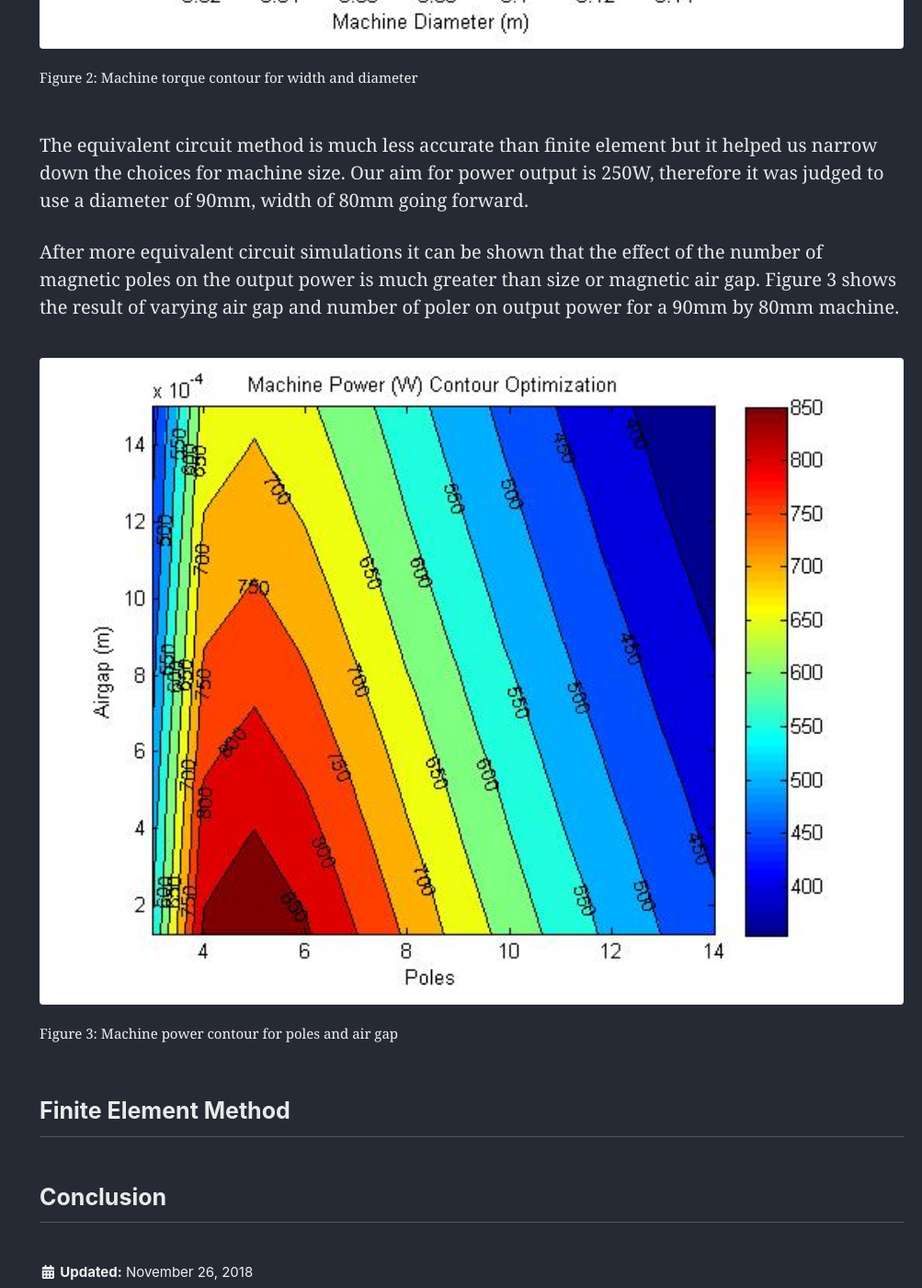
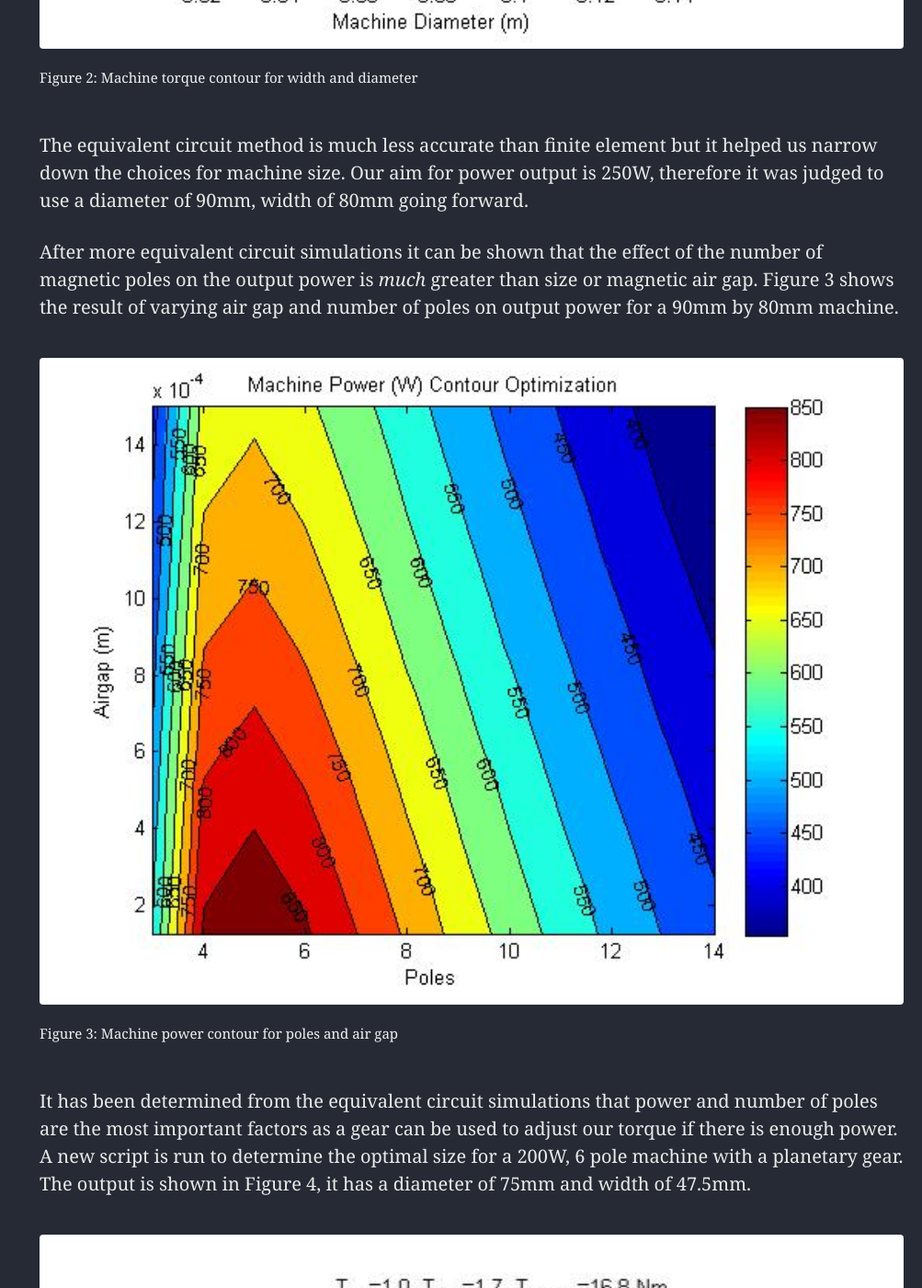
Before and after one commit to mdwcrft/mdwcrft.github.io, a Jekyll site: the page built from _portfolio/permanent-magnet-analysis.md, in a window 1280 px wide and 1400 px high, scrolled down 2706 px. Shown: the whole window at 92% size, without its empty margins (277-1280 px from the left). Built offline with Jekyll 4.4.1, drawn with Linux system fonts in a browser that asks for light colours; cached includes are drawn as plain includes; nearby versions of some CDN libraries; formulas are drawn with MathJax 3; some of the changed text lies outside the part shown.

Commit message:
Add mathjax & content

```diff
--- a/_portfolio/permanent-magnet-analysis.md
+++ b/_portfolio/permanent-magnet-analysis.md
@@ -19,7 +20,7 @@
 ## Initial Calculation
 The first stage is to lay out some fundamental assumptions about the application of the machine. In this case it was to be used within a bicycle wheel; this imposes restrictions on size and weight. We also assumed a rider weight of 80Kg and bicycle weight of 20Kg with 0mph wind speed. We show that the required power and torque are dependent on the various forms of resistance.
 
-$$P = ((Fdrag + Froll + Fgrav) * v) / 0.8$$
+$$P=((Fdrag + Froll + Fgrav) * v)/0.8$$
 $$T = P/w$$
 
 Input into MATLAB while varying inlination and speed gives the output shown by figure 1.
@@ -39,13 +40,20 @@
 
 The equivalent circuit method is much less accurate than finite element but it helped us narrow down the choices for machine size. Our aim for power output is 250W, therefore it was judged to use a diameter of 90mm, width of 80mm going forward.
 
-After more equivalent circuit simulations it can be shown that the effect of the number of magnetic poles on the output power is much greater than size or magnetic air gap. Figure 3 shows the result of varying air gap and number of poler on output power for a 90mm by 80mm machine.
+After more equivalent circuit simulations it can be shown that the effect of the number of magnetic poles on the output power is *much* greater than size or magnetic air gap. Figure 3 shows the result of varying air gap and number of poles on output power for a 90mm by 80mm machine.
 
 <figure>
   <img src="{{ site.url }}{{ site.baseurl }}/assets/images/p3-poles-power.jpg" alt="Machine power contour for poles and air gap">
   <figcaption>Figure 3: Machine power contour for poles and air gap</figcaption>
 </figure>
 
+It has been determined from the equivalent circuit simulations that power and number of poles are the most important factors as a gear can be used to adjust our torque if there is enough power. A new script is run to determine the optimal size for a 200W, 6 pole machine with a planetary gear. The output is shown in Figure 4, it has a diameter of 75mm and width of 47.5mm.
+
+<figure>
+  <img src="{{ site.url }}{{ site.baseurl }}/assets/images/p3-ecm-output.jpg" alt="Equivalent circuit optimal machine with planetary gear">
+  <figcaption>Figure 4: Equivalent circuit optimal machine with planetary gear</figcaption>
+</figure>
+
 ## Finite Element Method
 
 ## Conclusion
```
Also changed, not shown: other parts of _portfolio/permanent-magnet-analysis.md (+1 -0 lines), assets/images/p3-ecm-output.jpg (added).
